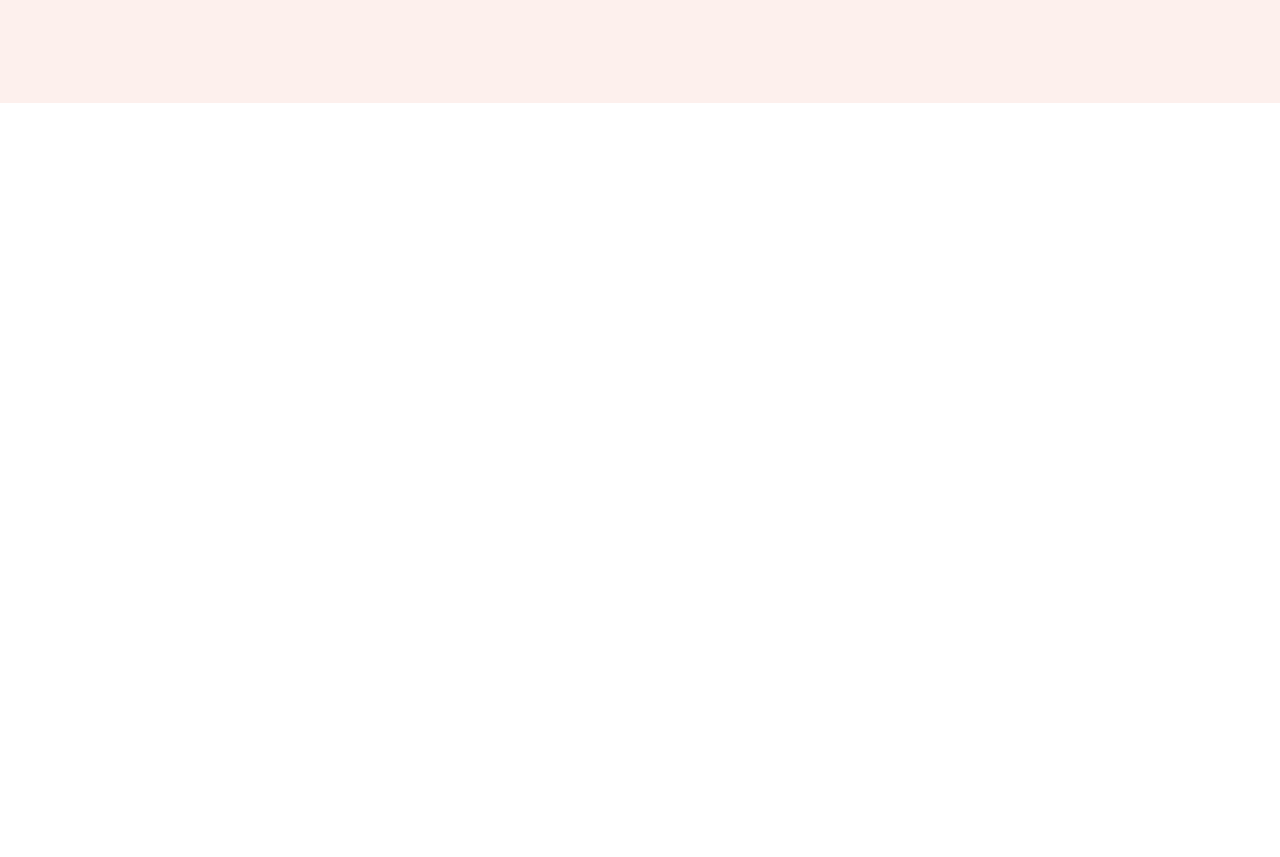
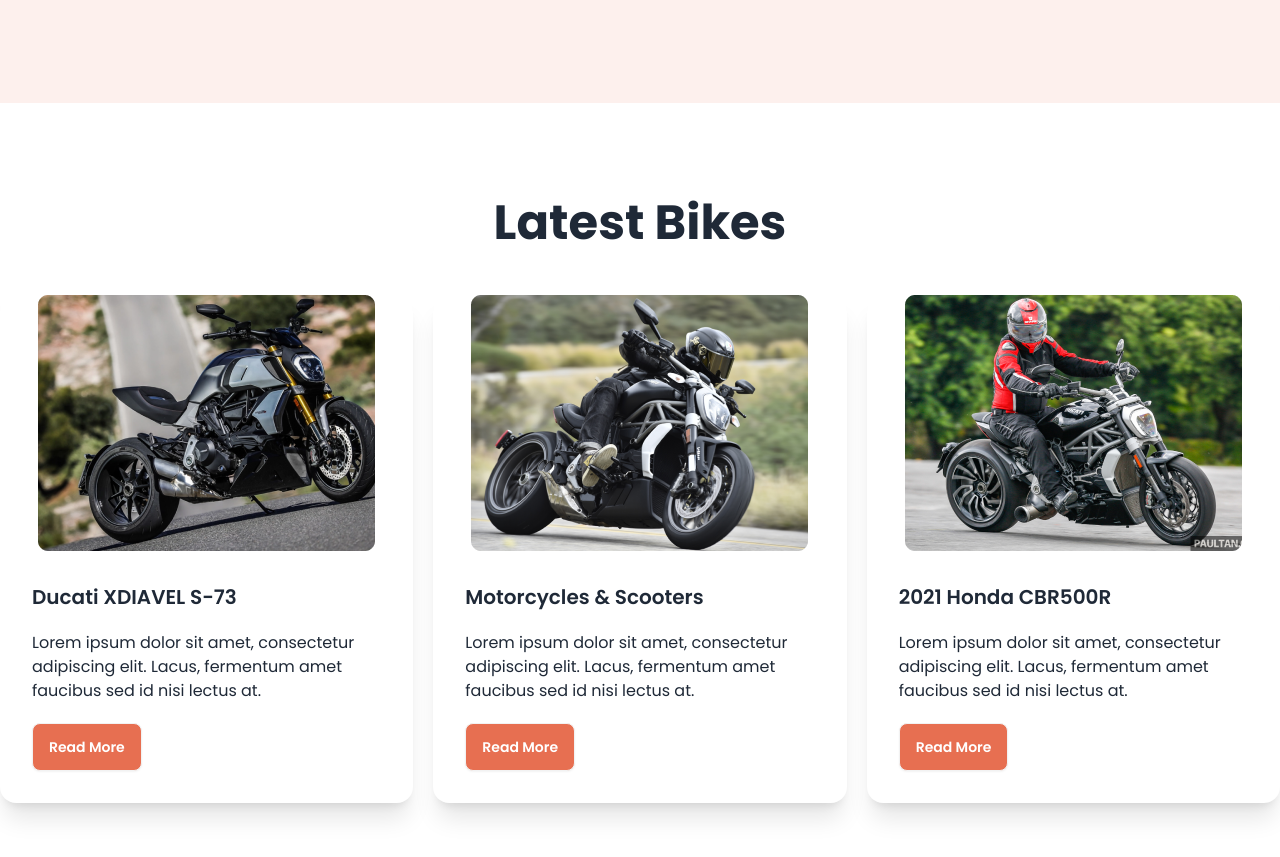
Before and after one commit to rudra0700/biker-zone-using-daysiUI, a plain HTML site: page index.html in a window 1280 px wide. Shown: the part 515-1372 px from the top of the page. Before the commit the page ends 800 px from the top, so only its background shows below. Drawn offline with nearby package versions, Linux system fonts and the light colour scheme.

Commit message:
feat: Latest bike section added

```diff
--- a/index.html
+++ b/index.html
@@ -185,7 +185,59 @@
       </div>
     </header>
     <main class="md:container mx-auto">
+      <!-- featured bike section -->
+       <section></section>
 
+       <!-- latest bike section -->
+        <section class="my-24">
+          <h3 class="text-5xl text-center font-bold mb-12">Latest Bikes</h3>
+          <div class="grid grid-cols-1 md:grid-cols-2 lg:grid-cols-3 gap-5">
+            <!-- card 1 -->
+            <div class="card bg-base-100 shadow-xl">
+              <figure>
+                <img
+                  src="./images/others/latest1.png"
+                   />
+              </figure>
+              <div class="card-body space-y-3">
+                <h2 class="card-title">Ducati XDIAVEL S-73</h2>
+                <p>Lorem ipsum dolor sit amet, consectetur adipiscing elit. Lacus, fermentum amet faucibus sed id nisi lectus at.</p>
+                <div class="card-actions">
+                  <button class="btn bg-bike-primary text-white">Read More</button>
+                </div>
+              </div>
+            </div>  <!-- card 2 -->
+            <div class="card bg-base-100 shadow-xl">
+              <figure>
+                <img
+                  src="./images/others/latest2.png"
+                   />
+              </figure>
+              <div class="card-body space-y-3">
+                <h2 class="card-title">Motorcycles & Scooters</h2>
+                <p>Lorem ipsum dolor sit amet, consectetur adipiscing elit. Lacus, fermentum amet faucibus sed id nisi lectus at.</p>
+                <div class="card-actions">
+                  <button class="btn bg-bike-primary text-white">Read More</button>
+                </div>
+              </div>
+            </div>
+             <!-- card 3 -->
+            <div class="card bg-base-100 shadow-xl">
+              <figure>
+                <img
+                  src="./images/others/latest3.png"
+                   />
+              </figure>
+              <div class="card-body space-y-3">
+                <h2 class="card-title">2021 Honda CBR500R</h2>
+                <p>Lorem ipsum dolor sit amet, consectetur adipiscing elit. Lacus, fermentum amet faucibus sed id nisi lectus at.</p>
+                <div class="card-actions">
+                  <button class="btn bg-bike-primary text-white">Read More</button>
+                </div>
+              </div>
+            </div>
+          </div>
+        </section>
     </main>
     <footer></footer>
   </body>
```
